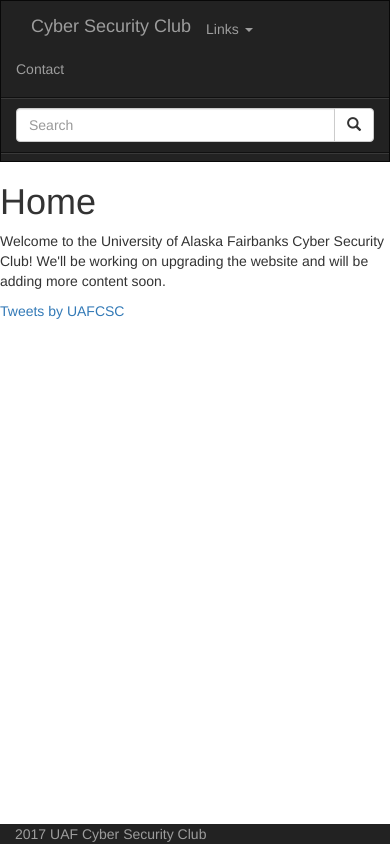
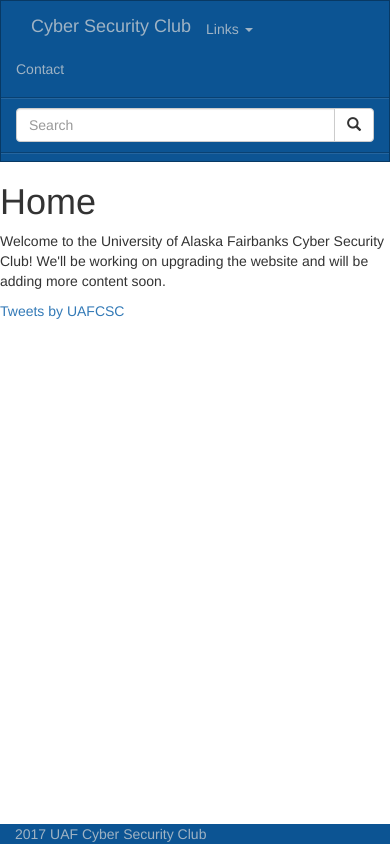
Before and after one commit to Askaholic/csc-web, a Flask app: page / in a window 390 px wide. Run offline with Flask 2, Linux system fonts and the light colour scheme; some libraries are stand-ins or nearby versions.

Commit message:
Added custom navbar color scheme. Fixed sticky footer. Added favicon

```diff
--- a/csc-flask/app/static/style.css
+++ b/csc-flask/app/static/style.css
@@ -1,13 +1,127 @@
+html, body {
+  height: 100%;
+}
+
 .centered-wrapper {
   margin-left: auto;
   margin-right: auto;
   max-width: 1000px;
 }
 
+.footer-expanding-wrapper {
+  min-height: 100%;
+  height: auto;
+  /* Negative indent footer by its height */
+  margin: 0 auto -20px;
+  /* Pad bottom by footer height */
+  padding: 0 0 20px;
+}
+
 .footer {
-  position: absolute;
-  bottom: 0;
   width: 100%;
-  background-color: #222;
-  color: #9d9d9d;
+  height: 20px;
+  color: #9fb3c4;
 }
+
+.navbar-cyber {
+  background-color: #0c5493;
+  border-color: #083964;
+}
+.navbar-cyber .navbar-brand {
+  color: #9fb3c4;
+}
+.navbar-cyber .navbar-brand:hover,
+.navbar-cyber .navbar-brand:focus {
+  color: #ffffff;
+  background-color: transparent;
+}
+.navbar-cyber .navbar-text {
+  color: #9fb3c4;
+}
+.navbar-cyber .navbar-nav > li > a {
+  color: #9fb3c4;
+}
+.navbar-cyber .navbar-nav > li > a:hover,
+.navbar-cyber .navbar-nav > li > a:focus {
+  color: #ffffff;
+  background-color: transparent;
+}
+.navbar-cyber .navbar-nav > .active > a,
+.navbar-cyber .navbar-nav > .active > a:hover,
+.navbar-cyber .navbar-nav > .active > a:focus {
+  color: #ffffff;
+  background-color: #083964;
+}
+.navbar-cyber .navbar-nav > .disabled > a,
+.navbar-cyber .navbar-nav > .disabled > a:hover,
+.navbar-cyber .navbar-nav > .disabled > a:focus {
+  color: #4a7fae;
+  background-color: transparent;
+}
+.navbar-cyber .navbar-toggle {
+  border-color: #22639c;
+}
+.navbar-cyber .navbar-toggle:hover,
+.navbar-cyber .navbar-toggle:focus {
+  background-color: #22639c;
+}
+.navbar-cyber .navbar-toggle .icon-bar {
+  background-color: #ffffff;
+}
+.navbar-cyber .navbar-collapse,
+.navbar-cyber .navbar-form {
+  border-color: #094172;
+}
+.navbar-cyber .navbar-nav > .open > a,
+.navbar-cyber .navbar-nav > .open > a:hover,
+.navbar-cyber .navbar-nav > .open > a:focus {
+  background-color: #083964;
+  color: #ffffff;
+}
+@media (max-width: 767px) {
+  .navbar-cyber .navbar-nav .open .dropdown-menu > .dropdown-header {
+    border-color: #083964;
+  }
+  .navbar-cyber .navbar-nav .open .dropdown-menu .divider {
+    background-color: #083964;
+  }
+  .navbar-cyber .navbar-nav .open .dropdown-menu > li > a {
+    color: #9fb3c4;
+  }
+  .navbar-cyber .navbar-nav .open .dropdown-menu > li > a:hover,
+  .navbar-cyber .navbar-nav .open .dropdown-menu > li > a:focus {
+    color: #ffffff;
+    background-color: transparent;
+  }
+  .navbar-cyber .navbar-nav .open .dropdown-menu > .active > a,
+  .navbar-cyber .navbar-nav .open .dropdown-menu > .active > a:hover,
+  .navbar-cyber .navbar-nav .open .dropdown-menu > .active > a:focus {
+    color: #ffffff;
+    background-color: #083964;
+  }
+  .navbar-cyber .navbar-nav .open .dropdown-menu > .disabled > a,
+  .navbar-cyber .navbar-nav .open .dropdown-menu > .disabled > a:hover,
+  .navbar-cyber .navbar-nav .open .dropdown-menu > .disabled > a:focus {
+    color: #4a7fae;
+    background-color: transparent;
+  }
+}
+.navbar-cyber .navbar-link {
+  color: #9fb3c4;
+}
+.navbar-cyber .navbar-link:hover {
+  color: #ffffff;
+}
+.navbar-cyber .btn-link {
+  color: #9fb3c4;
+}
+.navbar-cyber .btn-link:hover,
+.navbar-cyber .btn-link:focus {
+  color: #ffffff;
+}
+.navbar-cyber .btn-link[disabled]:hover,
+fieldset[disabled] .navbar-cyber .btn-link:hover,
+.navbar-cyber .btn-link[disabled]:focus,
+fieldset[disabled] .navbar-cyber .btn-link:focus {
+  color: #4a7fae;
+}
--- a/csc-flask/app/templates/base.html
+++ b/csc-flask/app/templates/base.html
@@ -1,16 +1,19 @@
 <!DOCTYPE html>
 <html>
   <head>
+    <link rel="shortcut icon" href="static/favicon.ico" type="image/x-icon">
+    <link rel="icon" href="static/favicon.ico" type="image/x-icon">
+    <link rel="stylesheet" href="https://maxcdn.bootstrapcdn.com/bootstrap/3.3.7/css/bootstrap.min.css">
     <link rel="stylesheet" href="static/style.css">
-    <link rel="stylesheet" href="https://maxcdn.bootstrapcdn.com/bootstrap/3.3.7/css/bootstrap.min.css">
     <script src="https://ajax.googleapis.com/ajax/libs/jquery/3.2.1/jquery.min.js"></script>
     <script src="https://maxcdn.bootstrapcdn.com/bootstrap/3.3.7/js/bootstrap.min.js"></script>
     <meta name="viewport" content="width=device-width, initial-scale=1">
     <title>UAF Cyber Security Club</title>
   </head>
   <body>
+    <div class="footer-expanding-wrapper">
       {% block navbar %}
-    <nav class="navbar navbar-inverse">
+      <nav class="navbar navbar-cyber">
         <div class="centered-wrapper">
           <div class="container-fluid">
             <div class="navbar-head">
@@ -50,7 +53,9 @@
       {# Content from child pages #}
       {% block body %}
       {% endblock %}
-    <footer class="footer">
+    <!-- End expanding wrapper -->
+    </div>
+    <footer class="footer navbar-cyber">
       <div class="centered-wrapper">
         <div class="container-fluid">
             2017 UAF Cyber Security Club
```
Also changed, not shown: csc-flask/app/test/controllers.py (+9 -9 lines), csc-flask/app/static/favicon.ico (added). Lines whose indentation alone changed are shown as unchanged.
